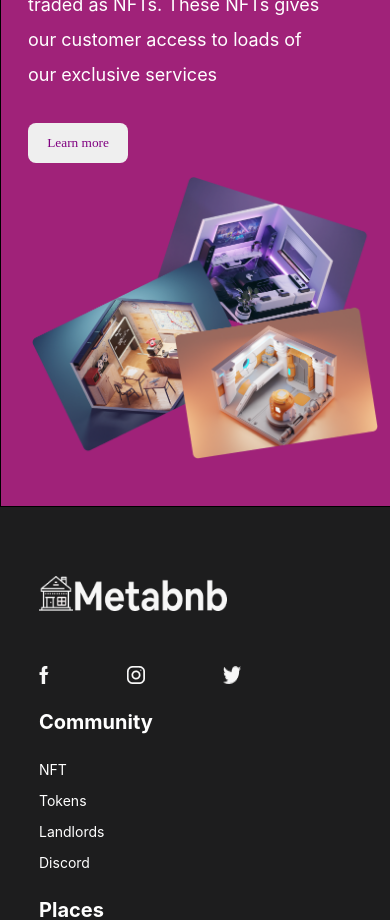
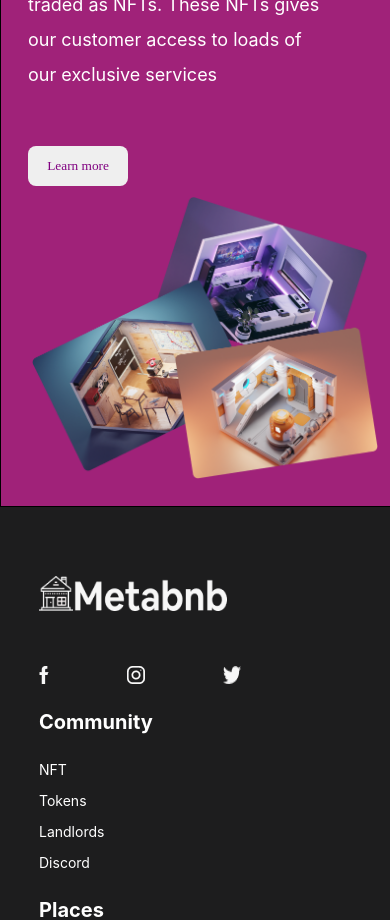
Before and after one commit to marvellousadesanya/metabnb, a React (Create React App) app: page / in a window 390 px wide. Shown: the part 4900-5820 px from the top of the page. Built offline with nearby package versions, Linux system fonts and the light colour scheme; a web font is replaced by a local one.

Commit message:
Adjusted learn more button

```diff
--- a/src/Home.css
+++ b/src/Home.css
@@ -195,7 +195,7 @@
   #learn-more_btn {
     width: 100px;
     height: 40px;
-    margin-top: 30px;
+    margin-top: 50px;
     margin-bottom: 30px;
   }
 }
```
